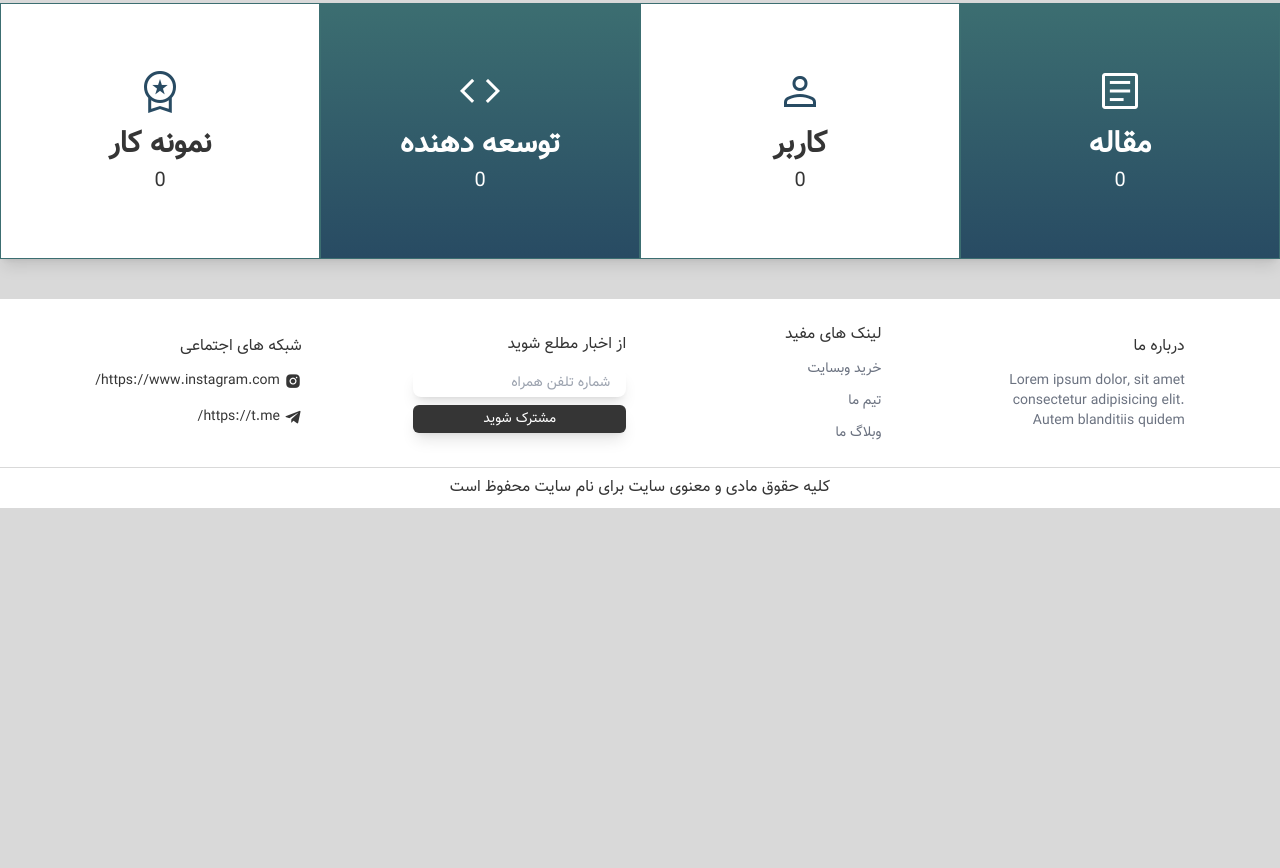
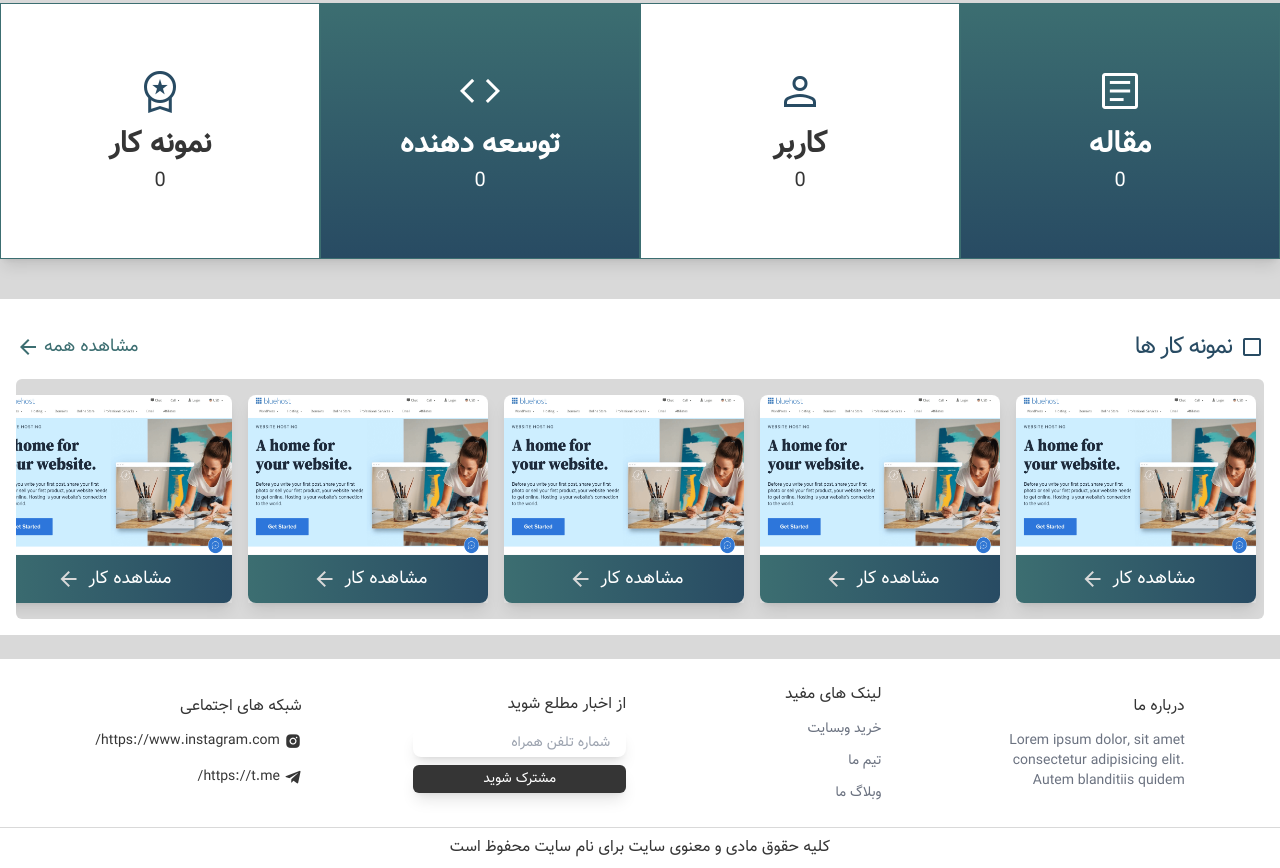
Before and after one commit to Mani-Safarzadeh/Persnoal-Website, a website: page src/pages/home.html in a window 1280 px wide. Shown: the part 901-1769 px from the top of the page. Before the commit the page ends 1409 px from the top, so only its background shows below. Drawn offline with nearby package versions, Linux system fonts and the light colour scheme.

Commit message:
added sample into home.html

```diff
--- a/bugs.txt
+++ b/bugs.txt
@@ -1,2 +1,2 @@
-horizontal scroll on pages
+horizontal scroll on pages:: fixed
 modal blur
--- a/features.txt
+++ b/features.txt
@@ -1,10 +1,11 @@
 dark mode
-home: samples
+home: samples :: done
 home: purpose
 home: weblogs
 home: team
 home: why to trust
 
 team: feebacks
+team: lg size call us
 
 login
--- a/src/pages/home.html
+++ b/src/pages/home.html
@@ -105,7 +105,100 @@
                 </ul>
             </div>
         </div>
-     </section>
+    </section>
+
+     <!-- sample -->
+    <section class="flex flex-col my-6 bg-white p-4">
+        <section id="header-sample" class="flex justify-between py-4 items-center">
+            <div class="flex items-center justify-center text-#284B63 gap-2">
+                <span class="material-symbols-outlined">check_box_outline_blank</span>
+                <h4 class="text-2xl tracking-tighter">نمونه کار ها</h4>
+            </div>
+            <div class="flex items-center justify-center text-#3C6E71 gap-1">
+                <a href="#" class="text-lg">مشاهده همه</a>
+                <span class="material-symbols-outlined">arrow_back</span>
+            </div>
+        </section>
+        <main id="samples" class="w-full h-60 overflow-y-hidden overflow-x-scroll bg-#D9D9D9 flex items-center gap-x-4 rounded-md p-2">
+            <div class="shadow-lg w-60 h-52">
+                <div class="w-60 h-40">
+                    <img class="w-full h-full rounded-t-lg" src="../img/sample.png" alt="sample">
+                </div>
+                <div class="bg-gradient-to-r from-#3C6E71 to-#284B63 w-full h-12 rounded-b-lg text-white text-lg flex items-center justify-center">
+                    <a href="#" class="flex items-center justify-center gap-1">
+                        <span>مشاهده کار</span>
+                        <span class="material-symbols-outlined text-#D9D9D9 rounded-full p-1 hover:bg-#D9D9D9 hover:text-#3C6E71 transition">arrow_back</span>
+                    </a>
+                </div>
+            </div>
+            <div class="shadow-lg w-60 h-52">
+                <div class="w-60 h-40">
+                    <img class="w-full h-full rounded-t-lg" src="../img/sample.png" alt="sample">
+                </div>
+                <div class="bg-gradient-to-r from-#3C6E71 to-#284B63 w-full h-12 rounded-b-lg text-white text-lg flex items-center justify-center">
+                    <a href="#" class="flex items-center justify-center gap-1">
+                        <span>مشاهده کار</span>
+                        <span class="material-symbols-outlined text-#D9D9D9 rounded-full p-1 hover:bg-#D9D9D9 hover:text-#3C6E71 transition">arrow_back</span>
+                    </a>
+                </div>
+            </div>
+            <div class="shadow-lg w-60 h-52">
+                <div class="w-60 h-40">
+                    <img class="w-full h-full rounded-t-lg" src="../img/sample.png" alt="sample">
+                </div>
+                <div class="bg-gradient-to-r from-#3C6E71 to-#284B63 w-full h-12 rounded-b-lg text-white text-lg flex items-center justify-center">
+                    <a href="#" class="flex items-center justify-center gap-1">
+                        <span>مشاهده کار</span>
+                        <span class="material-symbols-outlined text-#D9D9D9 rounded-full p-1 hover:bg-#D9D9D9 hover:text-#3C6E71 transition">arrow_back</span>
+                    </a>
+                </div>
+            </div>
+            <div class="shadow-lg w-60 h-52">
+                <div class="w-60 h-40">
+                    <img class="w-full h-full rounded-t-lg" src="../img/sample.png" alt="sample">
+                </div>
+                <div class="bg-gradient-to-r from-#3C6E71 to-#284B63 w-full h-12 rounded-b-lg text-white text-lg flex items-center justify-center">
+                    <a href="#" class="flex items-center justify-center gap-1">
+                        <span>مشاهده کار</span>
+                        <span class="material-symbols-outlined text-#D9D9D9 rounded-full p-1 hover:bg-#D9D9D9 hover:text-#3C6E71 transition">arrow_back</span>
+                    </a>
+                </div>
+            </div>
+            <div class="shadow-lg w-60 h-52">
+                <div class="w-60 h-40">
+                    <img class="w-full h-full rounded-t-lg" src="../img/sample.png" alt="sample">
+                </div>
+                <div class="bg-gradient-to-r from-#3C6E71 to-#284B63 w-full h-12 rounded-b-lg text-white text-lg flex items-center justify-center">
+                    <a href="#" class="flex items-center justify-center gap-1">
+                        <span>مشاهده کار</span>
+                        <span class="material-symbols-outlined text-#D9D9D9 rounded-full p-1 hover:bg-#D9D9D9 hover:text-#3C6E71 transition">arrow_back</span>
+                    </a>
+                </div>
+            </div>
+            <div class="shadow-lg w-60 h-52">
+                <div class="w-60 h-40">
+                    <img class="w-full h-full rounded-t-lg" src="../img/sample.png" alt="sample">
+                </div>
+                <div class="bg-gradient-to-r from-#3C6E71 to-#284B63 w-full h-12 rounded-b-lg text-white text-lg flex items-center justify-center">
+                    <a href="#" class="flex items-center justify-center gap-1">
+                        <span>مشاهده کار</span>
+                        <span class="material-symbols-outlined text-#D9D9D9 rounded-full p-1 hover:bg-#D9D9D9 hover:text-#3C6E71 transition">arrow_back</span>
+                    </a>
+                </div>
+            </div>
+            <div class="shadow-lg w-60 h-52">
+                <div class="w-60 h-40">
+                    <img class="w-full h-full rounded-t-lg" src="../img/sample.png" alt="sample">
+                </div>
+                <div class="bg-gradient-to-r from-#3C6E71 to-#284B63 w-full h-12 rounded-b-lg text-white text-lg flex items-center justify-center">
+                    <a href="#" class="flex items-center justify-center gap-1">
+                        <span>مشاهده کار</span>
+                        <span class="material-symbols-outlined text-#D9D9D9 rounded-full p-1 hover:bg-#D9D9D9 hover:text-#3C6E71 transition">arrow_back</span>
+                    </a>
+                </div>
+            </div>
+        </main>
+    </section>
 
     <!-- footer -->
     <footer class="bg-#FFFFFF text-#bg-#353535 flex flex-col">
```
Also changed, not shown: dist/tailwind.css, src/img/sample.png (added).
